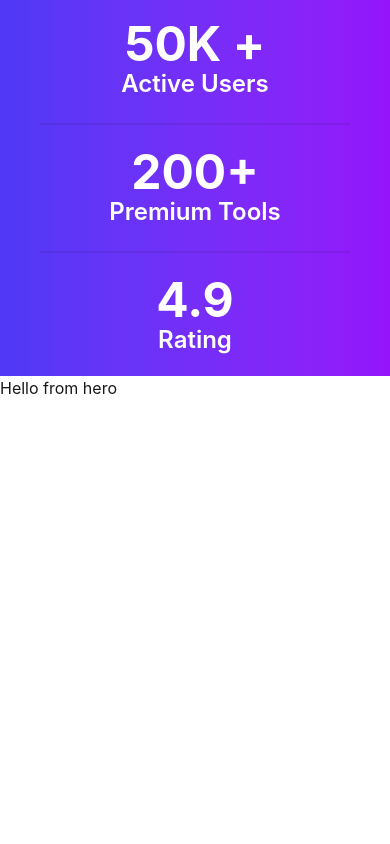
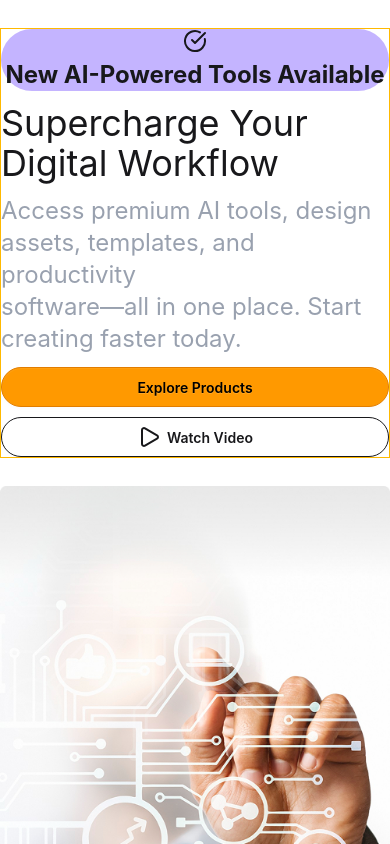
Before and after one commit to mdJesan-08/B13-A-06-DigiTools, a React (Vite) app in the folder digitoolsPlatfrom/: page / in a window 390 px wide. Shown: the top 844 px of the page. Built offline with nearby package versions, Linux system fonts and the light colour scheme.

Commit message:
Banner section added with responsiveness

```diff
--- a/digitoolsPlatfrom/package.json
+++ b/digitoolsPlatfrom/package.json
@@ -12,6 +12,7 @@
   "dependencies": {
     "@tailwindcss/vite": "^4.3.3",
     "daisyui": "^5.7.43",
+    "lucide-react": "^1.47.0",
     "react": "^19.2.8",
     "react-dom": "^19.2.8",
     "tailwindcss": "^4.3.3"
--- a/digitoolsPlatfrom/src/Components/Hero/Banner.jsx
+++ b/digitoolsPlatfrom/src/Components/Hero/Banner.jsx
@@ -1,8 +1,39 @@
 import React from 'react';
-
+import banner from '../../assets/digiAssets/banner.png';
+import { Play, CircleCheckBig } from 'lucide-react';
 const Banner = () => {
     return (
-        <div>
+        <div className='flex flex-col lg:flex-row justify-center items-center gap-7 mb-7 mt-7'>
+
+           {/* description */}
+            <div className="description w-full min-w-0 flex flex-col justify-center gap-3 border border-amber-400">
+                <p className='text-2xl bg-violet-300 max-w-full font-bold rounded-full flex flex-col lg:flex-row justify-start items-center gap-1.5 '>
+                <CircleCheckBig />
+                New AI-Powered Tools Available</p>
+                <h2 className='text-4xl sm:text-5xl xl:text-6xlfont-bold'>
+                    Supercharge Your <br />
+                     Digital Workflow
+                </h2>
+                <p className='text-2xl text-gray-400 '>
+                    Access premium AI tools, design assets, templates, and productivity <br />
+                    software—all in one place. Start creating faster today.
+                </p >
+                <div className="buttons flex flex-col lg:flex-row gap-2.5">
+                    <button className='btn rounded-full bg-[#FF9900] text-black border-[#e17d00]'>Explore Products</button>
+                    <button className='btn btn-outline rounded-full'>
+                        <Play/>
+                        Watch Video
+                    </button>
+                </div>
+            </div>
+
+
+
+            {/* banner image */}
+
+            <div className="image  w-full max-w-lg flex justify-center items-center">
+                <img src={banner} alt=""   className="w-full h-auto" />
+            </div>
 
         </div>
     );
--- a/digitoolsPlatfrom/src/Components/Hero/Hero.jsx
+++ b/digitoolsPlatfrom/src/Components/Hero/Hero.jsx
@@ -5,11 +5,11 @@ import Stat from './Stat';
 
 const Hero = () => {
     return (
-        <div>
+        <div className='container mx-auto'>
             <Navbar/>
             <Banner/>
             <Stat/>
-            Hello from hero
+
         </div>
     );
 };
--- a/digitoolsPlatfrom/src/Components/Hero/Stat.jsx
+++ b/digitoolsPlatfrom/src/Components/Hero/Stat.jsx
@@ -3,10 +3,10 @@ import React from 'react';
 const Stat = () => {
     return (
 
-        <div className="bg-linear-to-r from-[#4F39F6]  to-[#9514FA] flex w-full flex-col lg:flex-row justify-between items-center px-10 py-5 text-white text-center">
+        <div className="bg-linear-to-r from-[#4F39F6]  to-[#9514FA] flex w-full flex-col lg:flex-row justify-between items-center px-10 py-5 text-white text-center border">
 
             <div className="users">
-                 <h2 className='font-bold text-5xl'>50K +</h2>
+                 <h2 className='font-bold text-5xl text-center'>50K+</h2>
                  <p className='font-semibold text-2xl'>Active Users</p>
             </div>
 
```
Also changed, not shown: 1 other file (tests, documents, lock files or other folders).
